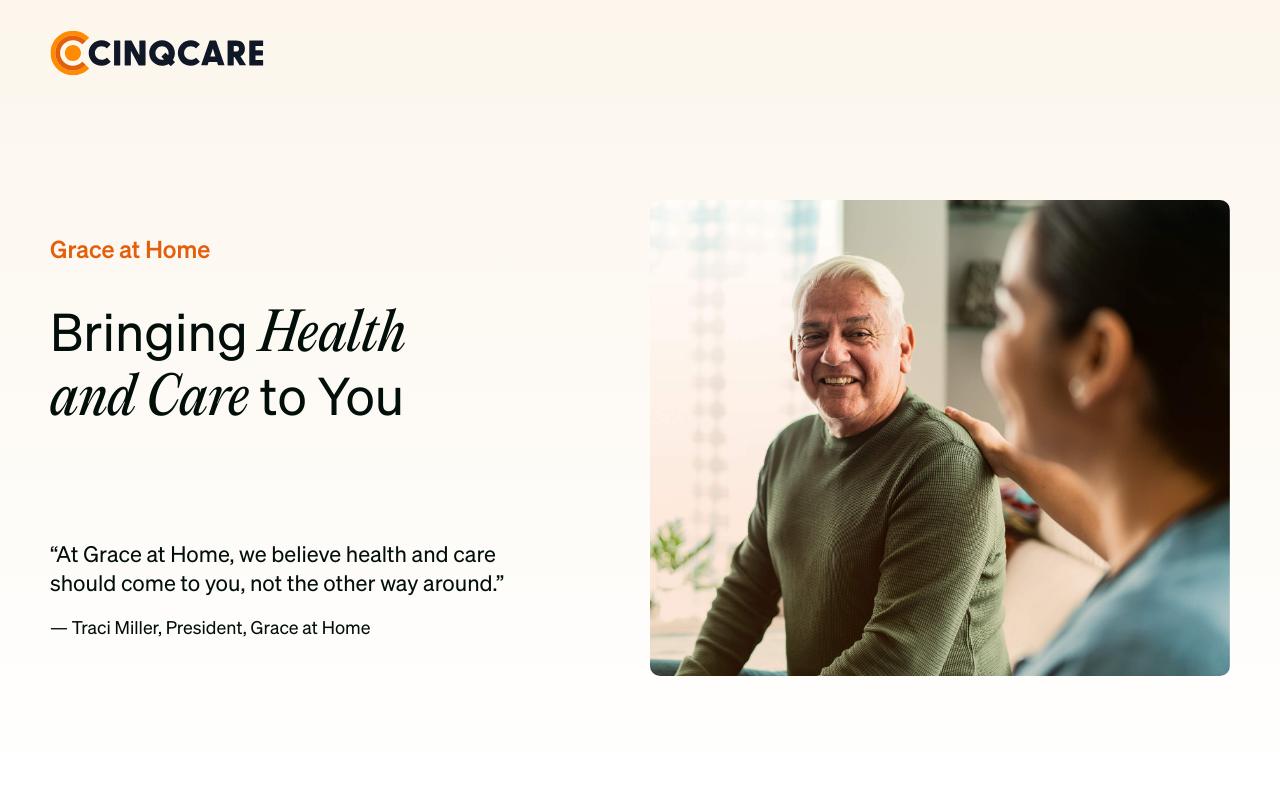
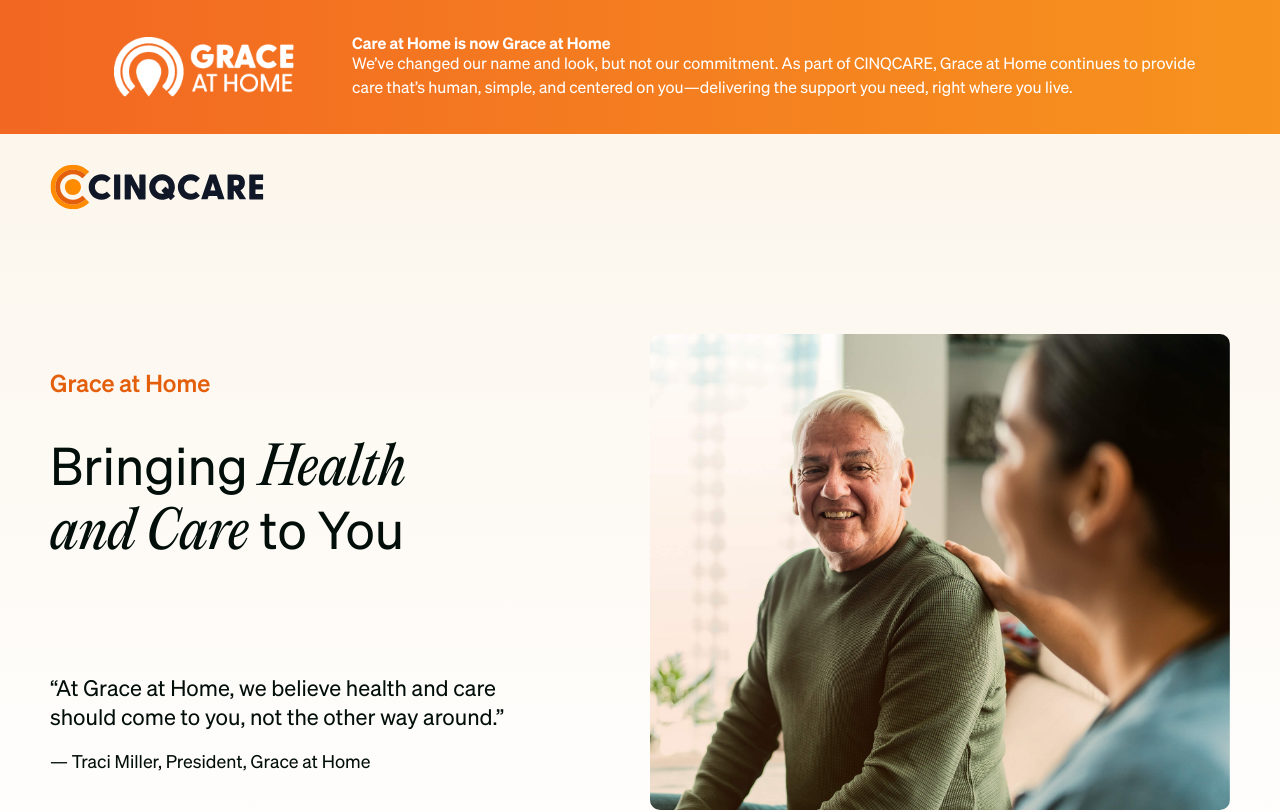
Before and after one commit to daymon-smith-cinq/cinqcare, a Next.js app: page / in a window 1280 px wide. Shown: the top 812 px of the page. Built offline with nearby package versions, Linux system fonts and the light colour scheme.

Commit message:
Design an Banner

```diff
--- /dev/null
+++ b/components/banner/banner.js
@@ -0,0 +1,31 @@
+import Image from "next/image";
+import BannerLogo from "../../public/Bannerlogo.png";
+import styles from "./banner.module.scss";
+
+const Banner = () => {
+	return (
+		<div className={styles.topBanner}>
+			<div className={`wrapper ${styles.customBannerContainer}`}>
+				<div className={styles.bannerFlexWrap}>
+					<div className={styles.logoContainer}>
+						<Image
+							priority
+							src={BannerLogo}
+							alt="Cinqcare Logo"
+							width={180}
+							height={50}
+						/>
+					</div>
+					<div className={styles.textContainer}>
+						<strong>Care at Home is now Grace at Home</strong>
+						<p>
+							We’ve changed our name and look, but not our commitment. As part of CINQCARE, Grace at Home continues to provide care that’s human, simple, and centered on you—delivering the support you need, right where you live.
+						</p>
+					</div>
+				</div>
+			</div>
+		</div>
+	);
+};
+
+export default Banner;
--- /dev/null
+++ b/components/banner/banner.module.scss
@@ -0,0 +1,75 @@
+@use "@/styles/abstracts" as *;
+
+.customBannerContainer {
+  padding-top: 15px;
+  padding-bottom: 15px;
+  width: 88%;
+}
+
+.topBanner {
+  background: linear-gradient(90deg, #f26722, #f7931e);
+  color: white;
+  padding: 20px 0;
+  text-align: center;
+  display: flex;
+  justify-content: center;
+
+  p {
+    color: white;
+    margin: 0;
+    font-size: 16px;
+    line-height: 1.5;
+
+    strong {
+      display: block;
+      font-weight: 700;
+      font-size: 18px;
+      margin-bottom: 5px;
+    }
+  }
+
+  @include respond-to("tablet") {
+    padding: 15px 10px;
+
+    p {
+      font-size: 14px;
+
+      strong {
+        font-size: 16px;
+      }
+    }
+  }
+}
+
+.bannerFlexWrap {
+  display: flex;
+  gap: 20px;
+  align-items: center;
+
+  @include respond-to("mobile") {
+    flex-wrap: wrap;
+    flex-direction: column;
+    gap: 10px;
+    text-align: center;
+  }
+}
+
+.logoContainer {
+  width: 24%;
+  display: flex;
+  justify-content: center;
+
+  @include respond-to("mobile") {
+    width: 100%;
+  }
+}
+
+.textContainer {
+  width: 80%;
+  text-align: left;
+
+  @include respond-to("mobile") {
+    width: 100%;
+    text-align: center;
+  }
+}
--- a/pages/index.js
+++ b/pages/index.js
@@ -11,6 +11,7 @@
 import Accordion from "../components/accordion/accordion";
 import Footer from "../components/footer/footer";
 import logoGraceAtHome from "/public/logo-grace-at-home.svg";
+import Banner from "../components/banner/banner";
 
 export default function GraceAtHome() {
 	// Define current page
@@ -35,7 +36,7 @@
 				<meta name="twitter:site" content="@carecinq" />
 				<title>{title}</title>
 			</Head>
-
+			<Banner page={currentPage} />
 			<Header headerBg="light" />
 
 			<main>
```
Also changed, not shown: public/Bannerlogo.png (added).
